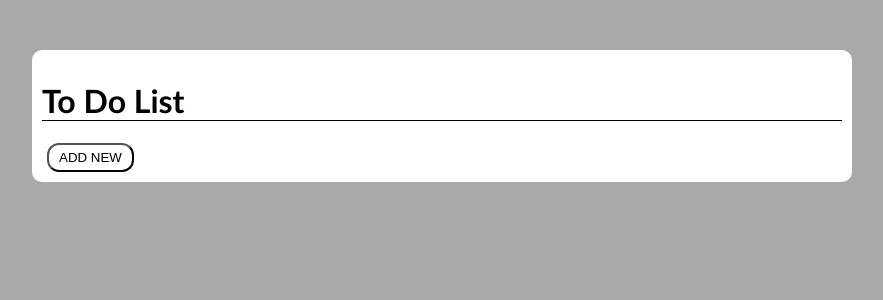
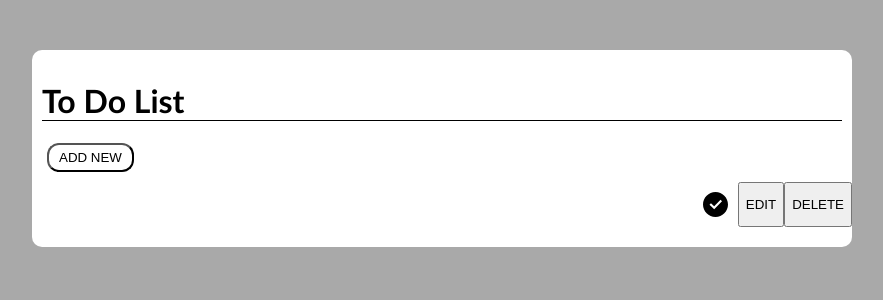
Before and after one commit to arodriguez914/weekend-sql-to-do-react, a React (Vite) app: page / in a window 1280 px wide. Shown: the top 300 px of the page, without its empty margins (198-1081 px from the left). Built offline with nearby package versions, Linux system fonts and the light colour scheme; no server answers.

Commit message:
api folder created

```diff
--- a/src/components/App/App.jsx
+++ b/src/components/App/App.jsx
@@ -1,14 +1,40 @@
-import {useState} from 'react';
-import ListHeader from '../ListHeader/ListHeader';
+import { useState, useEffect } from "react";
+import ListHeader from "../ListHeader/ListHeader";
+import ListItem from "../ListItem/ListItem";
+import axios from "axios";
 
-function App () {
+function App() {
+  const [tasks, setTasks] = useState('')
+  const [tools, setTools] = useState('')
 
-  return (
-    <div className='app'>
-      <ListHeader listName={'To Do List'}/>
-    </div>
-  );
+  const fetchData = () => {
+    axios({
+      method: "GET",
+      url: "/todo",
+    })
+      .then((response) => {
+        console.log(response.data)
+        setTasks(response.data);
+      })
+      .catch((error) => {
+        console.log(error);
+      });
+  };
 
+
+  fetchData();
+
+  useEffect(() => {
+    fetchData()
+  }, [])
+
+
+return (
+  <div className="app">
+    <ListHeader listName={"To Do List"} />
+    <ListItem />
+  </div>
+);
 }
 
-export default App
+export default App;
--- a/src/components/ListItem/ListItem.jsx
+++ b/src/components/ListItem/ListItem.jsx
@@ -1,9 +1,18 @@
-import React from 'react'
+import React from "react";
+import TickIcon from "../TickIcon/TickIcon";
 
-function ListItem( ) {
+function ListItem() {
   return (
-    <div>ListItem</div>
-  )
+    <li className="list-item">
+      <div className="info-container">
+        <TickIcon />
+        <p className="task-title">{}</p>
+      </div>
+      <div className="button-container"></div>
+      <button className="edit">EDIT</button>
+      <button className="delete">DELETE</button>
+    </li>
+  );
 }
 
-export default ListItem
+export default ListItem;
--- a/src/components/TickIcon/TickIcon.jsx
+++ b/src/components/TickIcon/TickIcon.jsx
@@ -1,9 +1,16 @@
-import React from 'react'
+import React from "react";
 
 function TickIcon() {
   return (
-    <div>TickIcon</div>
-  )
+    <svg className="icon"
+      xmlns="http://www.w3.org/2000/svg"
+      width="25"
+      height="25"
+      viewBox="0 0 24 24"
+    >
+      <path d="M12 0c-6.627 0-12 5.373-12 12s5.373 12 12 12 12-5.373 12-12-5.373-12-12-12zm-1.25 16.518l-4.5-4.319 1.396-1.435 3.078 2.937 6.105-6.218 1.421 1.409-7.5 7.626z" />
+    </svg>
+  );
 }
 
-export default TickIcon
+export default TickIcon;
--- a/src/index.css
+++ b/src/index.css
@@ -23,7 +23,7 @@ body {
     border-bottom: black 1px solid;
 }
 
-.button-container {
+.button-container, .info-container {
     display: flex;
     align-items: center;
 }
@@ -34,3 +34,17 @@ body {
     border-radius: 12px;
     background-color: transparent;
 }
+
+.list-item {
+    width: 100%;
+    margin: 10px;
+    border-radius: 10px;
+    display: flex;
+    justify-content: right;
+    padding-right: 20px;
+
+}
+
+.icon {
+    padding: 10px;
+}
```
Also changed, not shown: src/components/Auth/Auth.jsx (deleted, +0 -9 lines), src/components/ProgressBar/ProgressBar.jsx (deleted, +0 -9 lines), src/todoApi/todo.api.js (added, +17 -0 lines).
